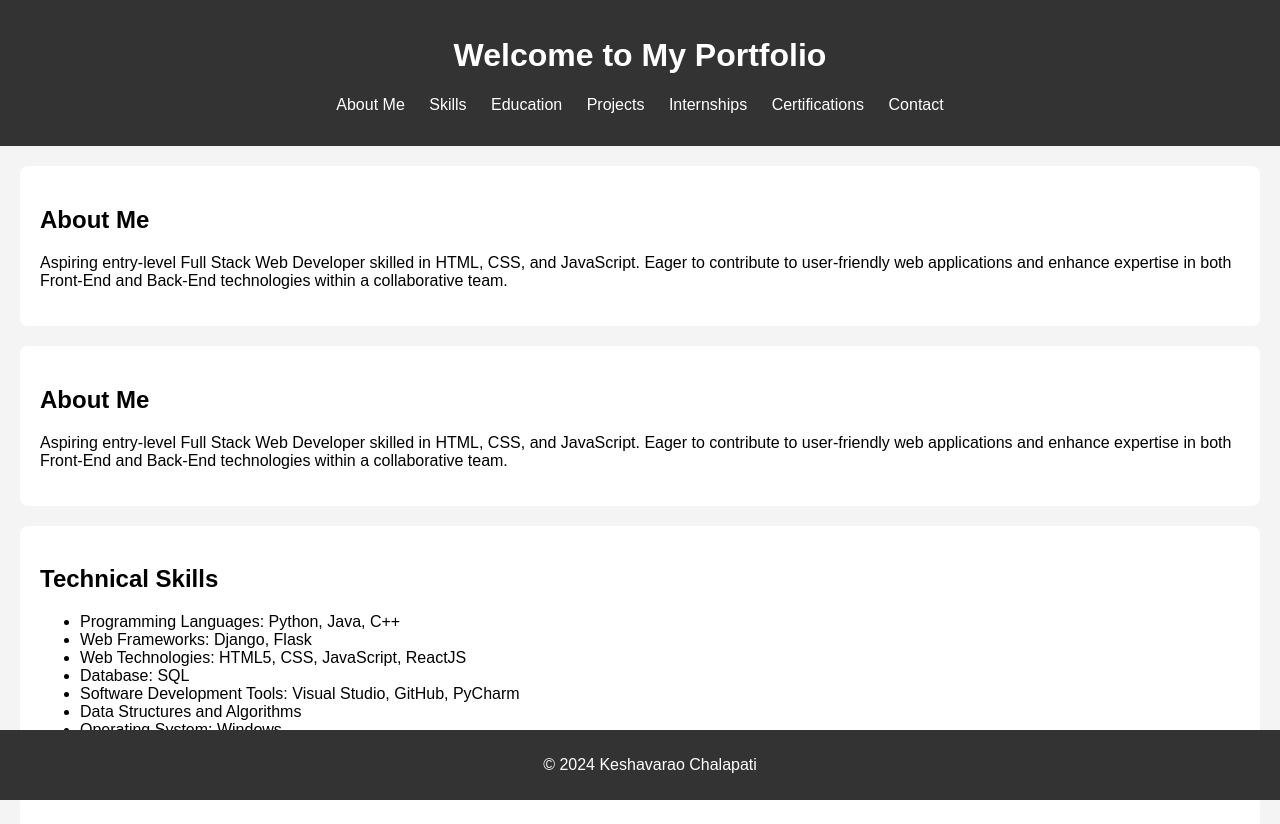
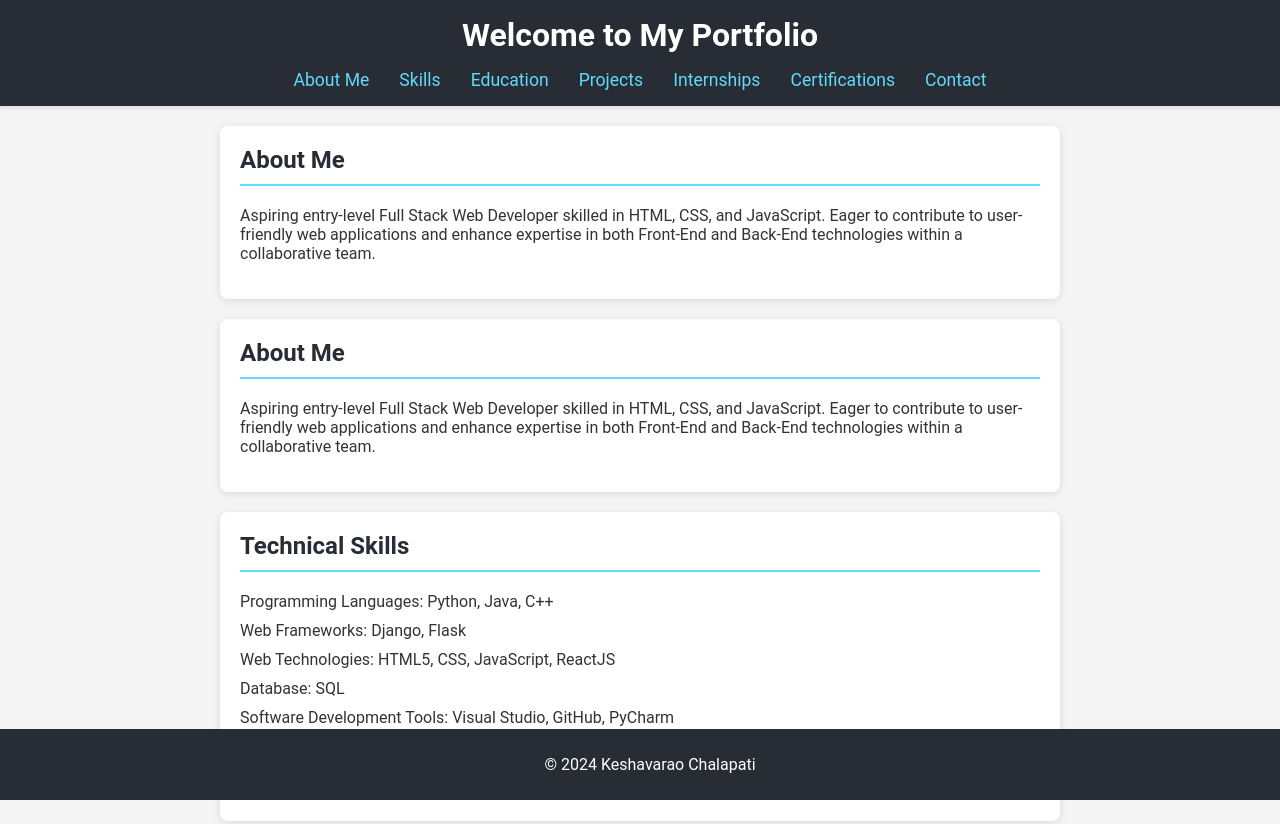
Before and after one commit to keshav117/portfolio-of-keshav, a plain HTML site: page index.html in a window 1280 px wide. Shown: the top 824 px of the page. Drawn offline with Linux system fonts and the light colour scheme.

Commit message:
Update styles.css
its an updated version of portfolio in case of styles

```diff
--- a/styles.css
+++ b/styles.css
@@ -1,45 +1,101 @@
+/* General Styles */
 body {
-    font-family: Arial, sans-serif;
+    font-family: 'Roboto', sans-serif;
     margin: 0;
     padding: 0;
     background-color: #f4f4f4;
+    color: #333;
 }
 
 header {
-    background-color: #333;
+    background-color: #282c34;
     color: #fff;
     padding: 1rem 0;
     text-align: center;
+    box-shadow: 0 2px 4px rgba(0,0,0,0.1);
+}
+
+header h1 {
+    margin: 0;
 }
 
 nav ul {
     list-style: none;
     padding: 0;
+    margin: 1rem 0 0 0;
+    display: flex;
+    justify-content: center;
 }
 
 nav ul li {
-    display: inline;
-    margin: 0 10px;
+    margin: 0 15px;
 }
 
 nav ul li a {
-    color: #fff;
+    color: #61dafb;
     text-decoration: none;
+    font-size: 1.1rem;
+    transition: color 0.3s ease;
 }
 
+nav ul li a:hover {
+    color: #21a1f1;
+}
+
+/* Section Styles */
 section {
-    margin: 20px;
+    margin: 20px auto;
     padding: 20px;
     background-color: #fff;
     border-radius: 8px;
+    max-width: 800px;
+    box-shadow: 0 2px 8px rgba(0,0,0,0.1);
 }
 
+section h2 {
+    margin-top: 0;
+    color: #282c34;
+    border-bottom: 2px solid #61dafb;
+    padding-bottom: 10px;
+}
+
+section ul {
+    list-style: none;
+    padding: 0;
+}
+
+section ul li {
+    margin: 10px 0;
+}
+
+section ul li strong {
+    color: #282c34;
+}
+
+/* Footer Styles */
 footer {
     text-align: center;
     padding: 10px;
-    background-color: #333;
+    background-color: #282c34;
     color: #fff;
     position: fixed;
     width: 100%;
     bottom: 0;
 }
+
+/* Responsive Design */
+@media (max-width: 600px) {
+    nav ul {
+        flex-direction: column;
+        margin: 0;
+    }
+
+    nav ul li {
+        margin: 10px 0;
+    }
+
+    section {
+        margin: 10px;
+        padding: 15px;
+    }
+}
```
